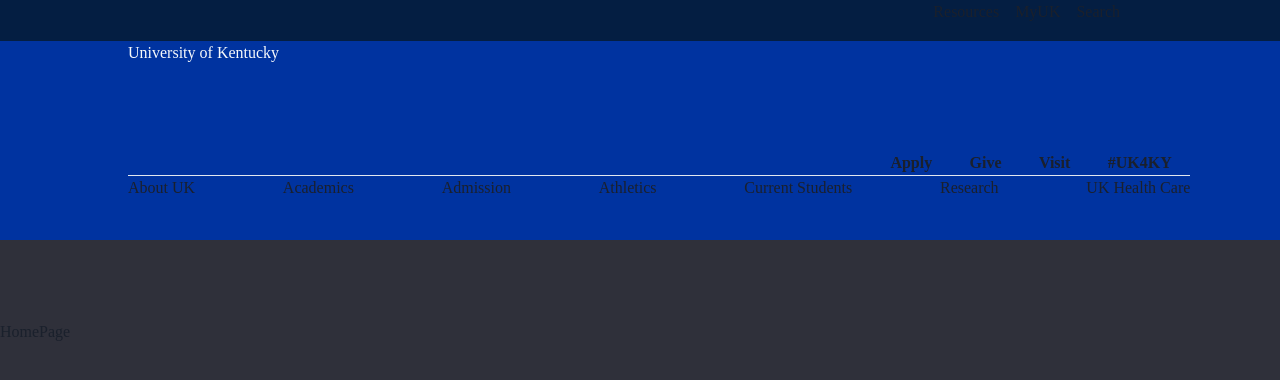
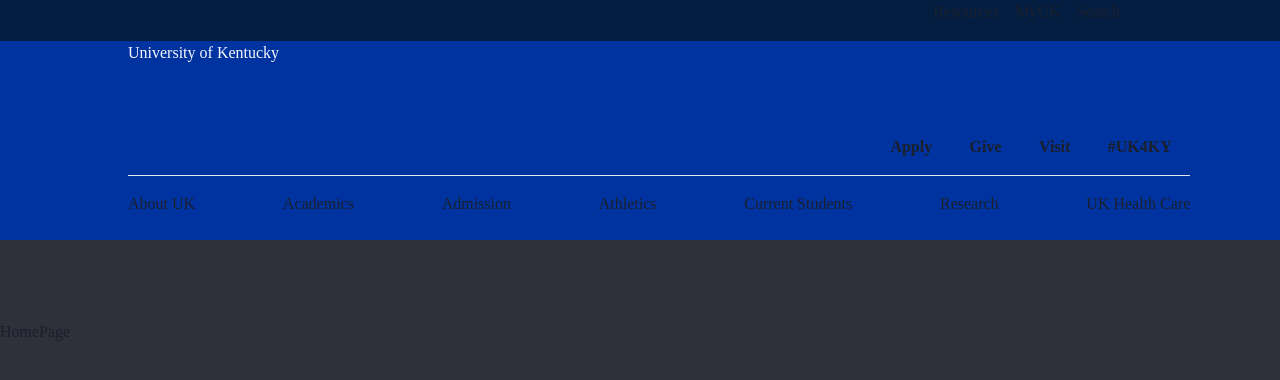
Before and after one commit to edlopez000/University-of-Kentucky, a React (Create React App) app: page / in a window 1280 px wide. Shown: the top 380 px of the page. Built offline with nearby package versions, Linux system fonts and the light colour scheme.

Commit message:
updated the spacing from link elements

```diff
--- a/src/components/Navbar.js
+++ b/src/components/Navbar.js
@@ -23,7 +23,7 @@ export default function Navbar() {
              h="80%">
 				<Box h="70%" d="flex" justifyContent="space-between">
 					<Text color="brand.100">University of Kentucky</Text>
-					<Box w="30%" d="flex" justifyContent="space-around" alignItems="end" fontWeight="extrabold">
+					<Box w="30%" d="flex" justifyContent="space-around" alignItems="end" fontWeight="extrabold" pb="1em">
 						<Link>Apply</Link>
 
 						<Link>Give</Link>
@@ -38,7 +38,8 @@ export default function Navbar() {
                 <List
                  d='flex'
                  flexDirection='row'
-                 justifyContent="space-between">
+                 justifyContent="space-between"
+                 pt="1em">
                     <ListItem>
                         <Link>About UK</Link>
                     </ListItem>
```
